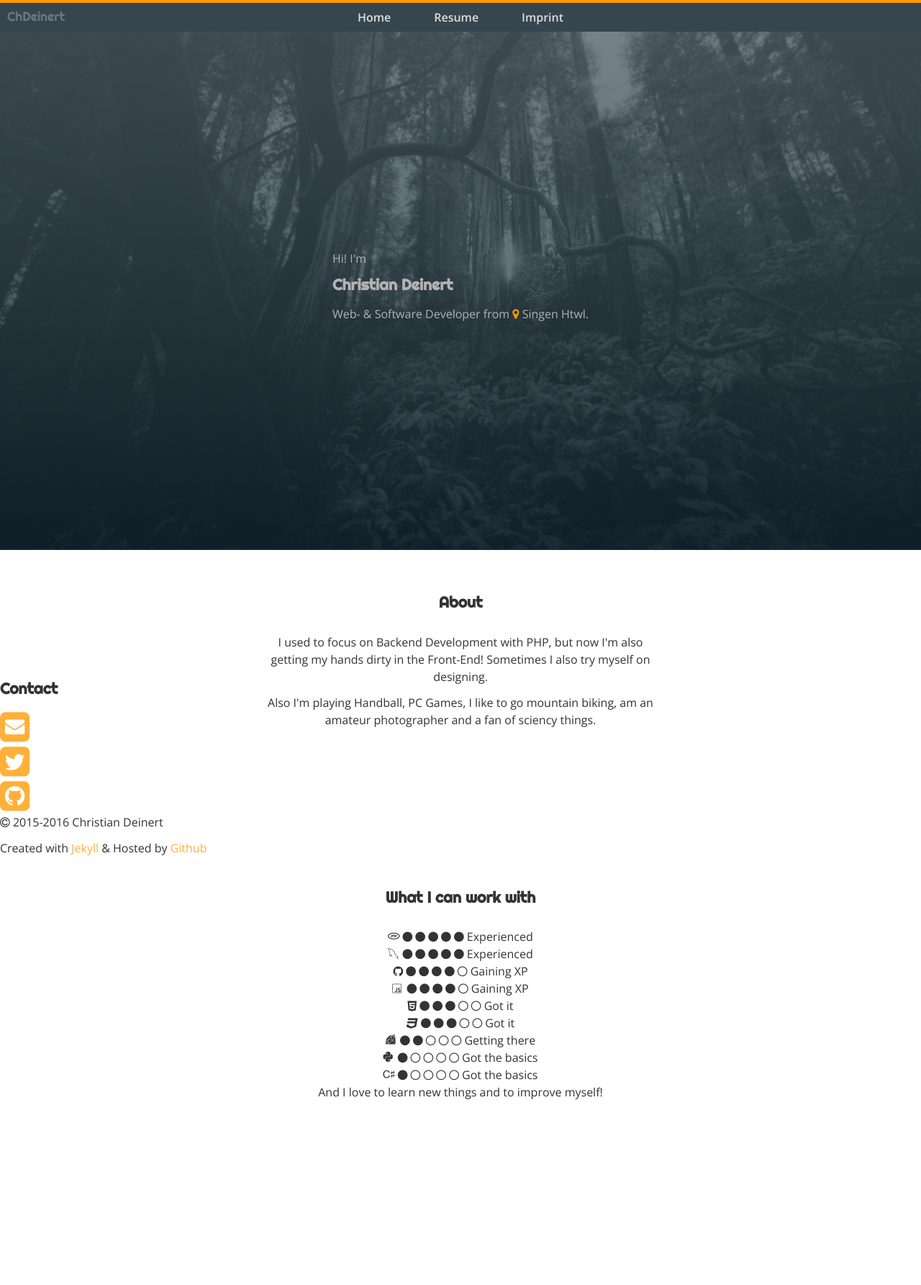
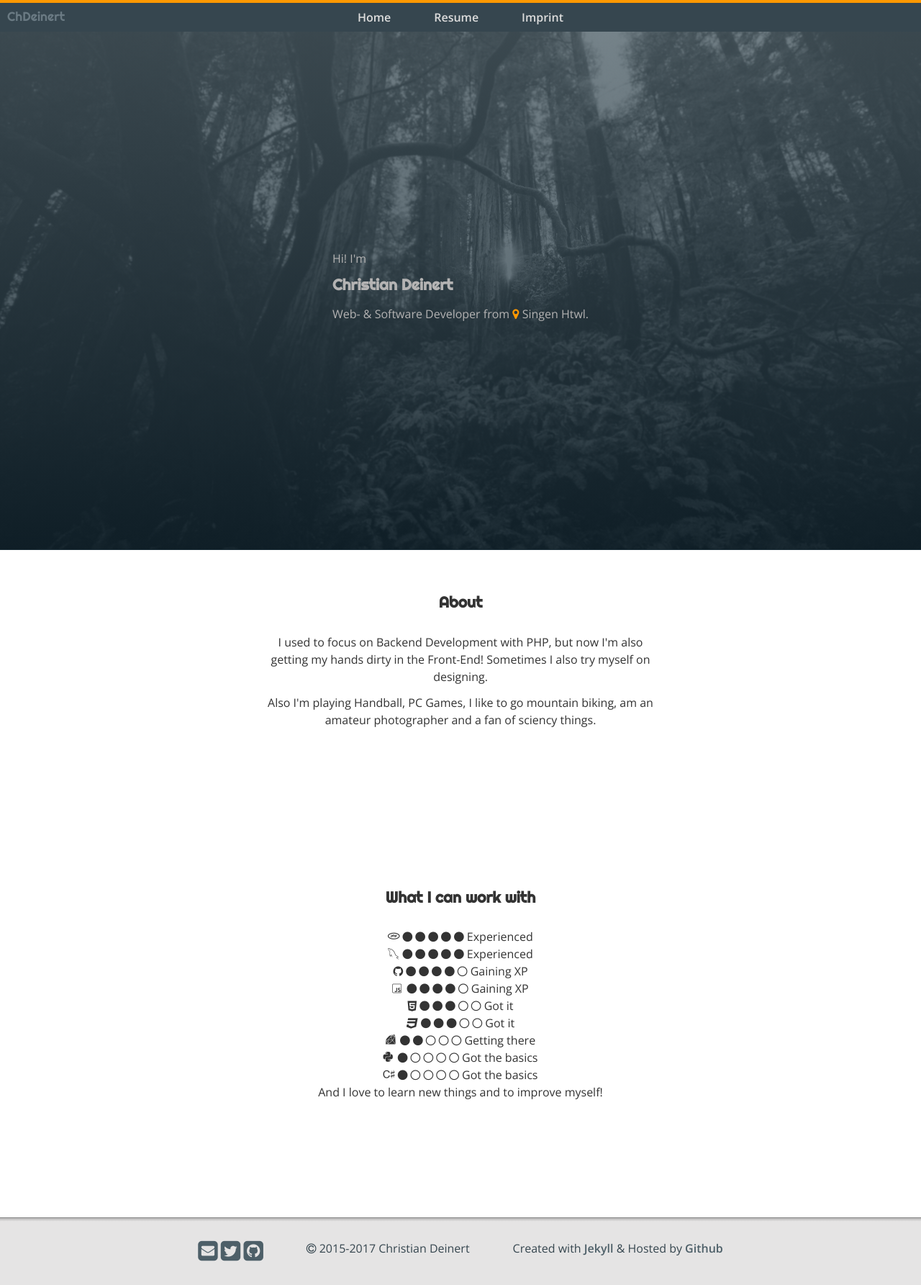
Before and after one commit to ChDeinert/chdeinert.github.io, a Jekyll site: the page built from _pages/index.html, in a window 1280 px wide. Shown: the whole page at 72% size. Built offline with Jekyll 4.4.1, drawn with Linux system fonts in a browser that asks for light colours; nearby versions of some CDN libraries; before the commit the page ends 1601 px from its top, so only the background shows below that.

Commit message:
Add footer component style

```diff
--- a/_includes/footer.html
+++ b/_includes/footer.html
@@ -1,19 +1,29 @@
 <footer class="site-footer">
-    <div class="footer-wrapper">
-        <div class="footer-contact">
-            <h2>Contact</h2>
+    <div class="site-footer-content-wrapper">
+        <div class="site-footer-item site-footer-contact">
             <ul>
-                <li><a href="mailto:{{ site.email }}"><i class="fa fa-envelope-square fa-3x"></i></a></li>
-                <li><a href="http://twitter.com/{{ site.twitter_username }}"><i class="fa fa-twitter-square fa-3x"></i></a></li>
-                <li><a href="http://github.com/{{ site.github_username}}"><i class="fa fa-github-square fa-3x"></i></a></li>
+                <li class="site-footer-contact-item">
+                    <a href="mailto:{{ site.email }}" class="site-footer-link">
+                        <i class="fa fa-envelope-square fa-2x"></i>
+                    </a>
+                </li>
+                <li class="site-footer-contact-item">
+                    <a href="http://twitter.com/{{ site.twitter_username }}" class="site-footer-link">
+                        <i class="fa fa-twitter-square fa-2x"></i>
+                    </a>
+                </li>
+                <li class="site-footer-contact-item">
+                    <a href="http://github.com/{{ site.github_username}}" class="site-footer-link">
+                        <i class="fa fa-github-square fa-2x"></i>
+                    </a>
+                </li>
             </ul>
         </div>
-        <div class="footer-copyright">
-            <p><i class="fa fa-copyright"></i> 2015-2016 Christian Deinert</p>
-            <p>Created with <a href="http://jekyllrb.com">Jekyll</a> &amp; Hosted by <a href="http://github.com">Github</a></p>
-        </div>
+            <div class="site-footer-item"><i class="fa fa-copyright"></i> 2015-{{ site.time | date: '%Y' }} Christian Deinert</div>
+            <div class="site-footer-item">Created with <a href="http://jekyllrb.com" class="site-footer-link">Jekyll</a> &amp; Hosted by <a href="http://github.com" class="site-footer-link">Github</a></div>
     </div>
 </footer>
+
 <script src="https://code.jquery.com/jquery-2.1.4.min.js"></script>
 <script>
     $(document).ready(function() {
--- a/_sass/_layout.sass
+++ b/_sass/_layout.sass
@@ -10,7 +10,6 @@ body
 main
     +margin(0)
     +padding(0)
-    height: 100%
     min-height: 80vh
 
 .content
@@ -25,6 +24,11 @@ main
     h1
         margin: 30px
         text-align: center
+
+.site-footer
+    +margin(30px 0 0 0)
+    +padding(30px)
+    border-top: 1px solid
 
 // section.hero
 //     height: 80vh
--- a/_sass/components/_hero.sass
+++ b/_sass/components/_hero.sass
@@ -1,7 +1,7 @@
 .hero
     color: $gray-lighter
     height: 80vh
-    border-bottom: 1px solid $base-border-color
+    border-bottom: 1px solid $grayblue-darker
     +display(flex)
     +align-items(center)
     &-bg
--- /dev/null
+++ b/_sass/components/_site-footer.sass
@@ -0,0 +1,22 @@
+.site-footer
+    border-color: $gray
+    background-color: $gray-lightest
+    background-image: linear-gradient(to bottom, $gray-lighter 0%, $gray-lightest 5%)
+    color: $grayblue
+    &-content-wrapper
+        +display(flex)
+        +flex-direction(row)
+        +justify-content(center)
+        text-align: center
+        width: 100%
+    &-item
+        +display(inline-block)
+        +padding(0 30px)
+    &-contact
+        &-item
+            +display(inline-block)
+    &-link
+        color: $grayblue-lighter
+        font-weight: 600
+        &:hover
+            color: $grayblue-darkest
--- a/css/main.scss
+++ b/css/main.scss
@@ -76,5 +76,6 @@ body, * {
     "layout",
     "style",
     "components/site-header",
+    "components/site-footer",
     "components/hero"
 ;
```
